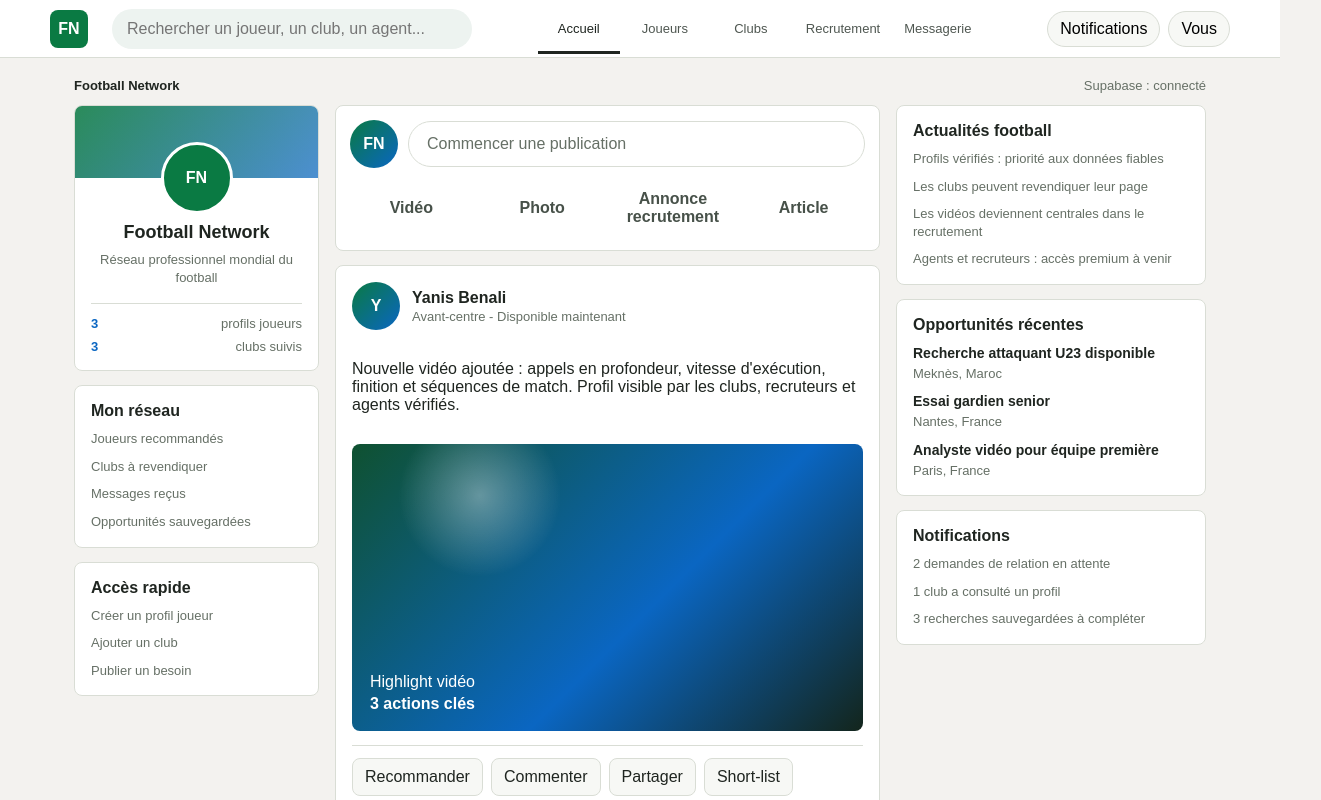
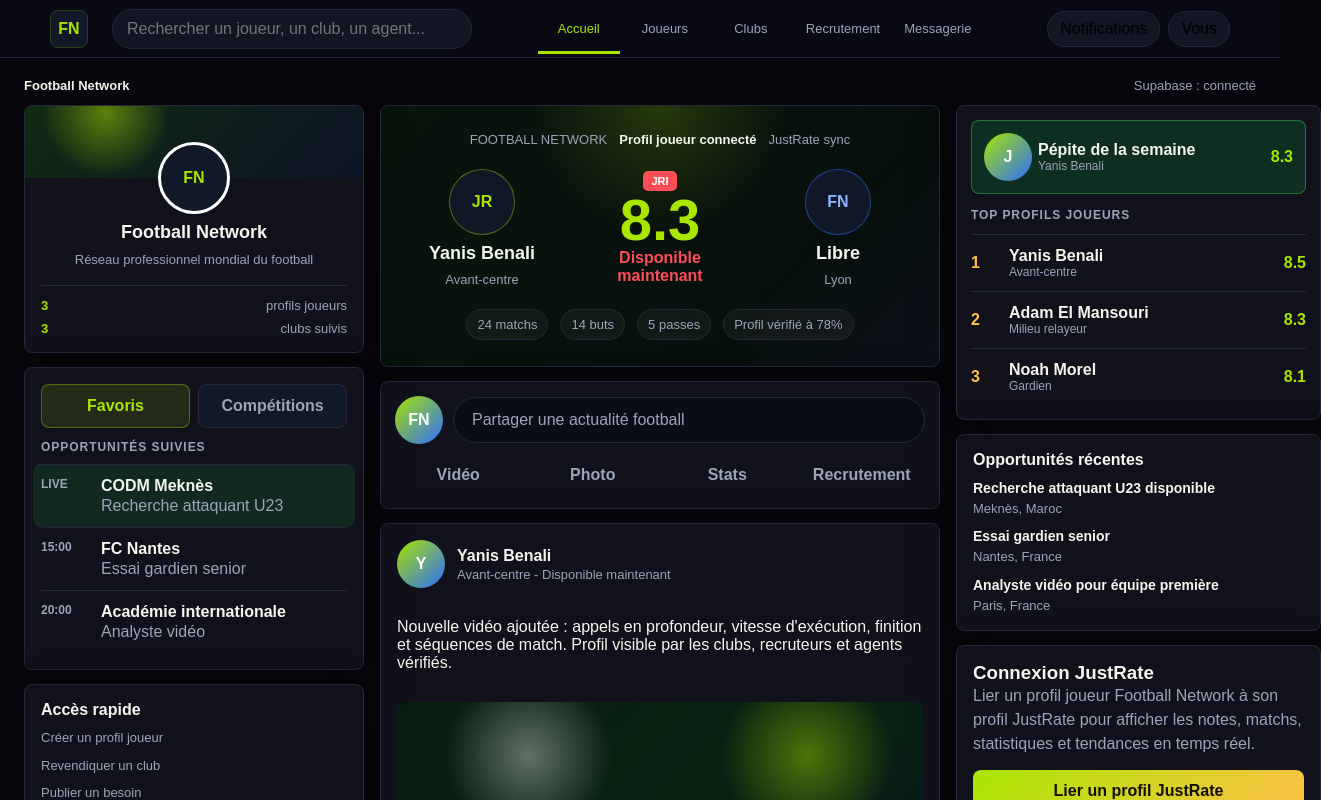
Before and after one commit to KANDOUSSI-Mohamed/football-network, a Next.js app: page / in a window 1280 px wide. Shown: the top 800 px of the page, 1321 px wide, since content can reach past the window. Built offline with nearby package versions, Linux system fonts and the light colour scheme; no server answers; the database is empty.

Commit message:
Align homepage design with JustRate visual system

```diff
--- a/src/app/globals.css
+++ b/src/app/globals.css
@@ -1,14 +1,15 @@
 :root {
-  --bg: #f3f2ef;
-  --surface: #ffffff;
-  --surface-muted: #f7f8f5;
-  --ink: #1f2520;
-  --muted: #667066;
-  --line: #d9ddd5;
-  --accent: #0a7a43;
-  --accent-strong: #07572f;
-  --blue: #0a66c2;
-  --gold: #c58b19;
+  --bg: #07070d;
+  --surface: #10111b;
+  --surface-muted: #151827;
+  --ink: #f4f7ee;
+  --muted: #9ba4b8;
+  --line: #24283a;
+  --accent: #a8e600;
+  --accent-strong: #65d46e;
+  --blue: #2d6cff;
+  --gold: #ffc247;
+  --danger: #ff4d57;
 }
 
 * {
@@ -42,7 +43,7 @@ select {
 
 .network-topbar {
   align-items: center;
-  background: var(--surface);
+  background: #080912;
   border-bottom: 1px solid var(--line);
   display: grid;
   gap: 14px;
@@ -56,9 +57,10 @@ select {
 
 .brand-mark {
   align-items: center;
-  background: var(--accent);
+  background: #111827;
+  border: 1px solid #274111;
   border-radius: 8px;
-  color: white;
+  color: var(--accent);
   display: flex;
   font-weight: 900;
   height: 38px;
@@ -67,9 +69,10 @@ select {
 }
 
 .global-search input {
-  background: #edf3f0;
-  border: 1px solid transparent;
+  background: #121522;
+  border: 1px solid #24283a;
   border-radius: 999px;
+  color: var(--ink);
   min-width: 0;
   padding: 10px 14px;
   width: 100%;
@@ -84,7 +87,7 @@ select {
 
 .top-nav a {
   border-bottom: 3px solid transparent;
-  color: #4f5751;
+  color: var(--muted);
   font-size: 13px;
   min-width: 82px;
   padding: 18px 10px 15px;
@@ -93,8 +96,8 @@ select {
 
 .top-nav a.active,
 .top-nav a:hover {
-  border-bottom-color: var(--ink);
-  color: var(--ink);
+  border-bottom-color: var(--accent);
+  color: var(--accent);
 }
 
 .top-actions {
@@ -103,7 +106,7 @@ select {
 }
 
 .top-actions button {
-  background: var(--surface-muted);
+  background: #121522;
   border: 1px solid var(--line);
   border-radius: 999px;
   cursor: pointer;
@@ -117,7 +120,7 @@ select {
 
 .main {
   margin: 0 auto;
-  max-width: 1180px;
+  max-width: 1500px;
   padding: 20px 24px 40px;
 }
 
@@ -138,7 +141,7 @@ select {
   align-items: start;
   display: grid;
   gap: 16px;
-  grid-template-columns: 245px minmax(0, 1fr) 310px;
+  grid-template-columns: 340px minmax(560px, 1fr) 365px;
 }
 
 .left-rail,
@@ -157,7 +160,9 @@ select {
 .profile-widget,
 .side-widget,
 .composer-card,
-.feed-card {
+.feed-card,
+.jr-panel,
+.jr-score-card {
   background: var(--surface);
   border: 1px solid var(--line);
   border-radius: 8px;
@@ -166,8 +171,8 @@ select {
 
 .profile-cover {
   background:
-    linear-gradient(135deg, rgba(10, 122, 67, 0.85), rgba(10, 102, 194, 0.72)),
-    linear-gradient(45deg, #dfe8d8, #ffffff);
+    radial-gradient(circle at 24% 10%, rgba(168, 230, 0, 0.48), transparent 24%),
+    linear-gradient(135deg, #102b12, #0c1325);
   height: 72px;
 }
 
@@ -180,10 +185,11 @@ select {
 
 .profile-photo {
   align-items: center;
-  background: var(--accent);
+  background: #111827;
+  border-color: #1d2438;
   border: 3px solid white;
   border-radius: 50%;
-  color: white;
+  color: var(--accent);
   display: flex;
   font-weight: 900;
   height: 72px;
@@ -225,7 +231,7 @@ select {
 }
 
 .profile-stats strong {
-  color: var(--blue);
+  color: var(--accent);
 }
 
 .side-widget {
@@ -273,7 +279,7 @@ select {
 }
 
 .composer-line button {
-  background: white;
+  background: #0b0d16;
   border: 1px solid var(--line);
   border-radius: 999px;
   color: var(--muted);
@@ -292,14 +298,14 @@ select {
   background: transparent;
   border: 0;
   border-radius: 8px;
-  color: #475149;
+  color: var(--muted);
   cursor: pointer;
   font-weight: 700;
   padding: 10px 8px;
 }
 
 .composer-actions button:hover {
-  background: var(--surface-muted);
+  background: #171a29;
 }
 
 .feed-card {
@@ -313,12 +319,282 @@ select {
   aspect-ratio: 16 / 9;
   background:
     radial-gradient(circle at 25% 18%, rgba(255, 255, 255, 0.36), transparent 18%),
-    linear-gradient(135deg, #0f5130, #0a66c2 58%, #13251c);
+    radial-gradient(circle at 78% 18%, rgba(168, 230, 0, 0.42), transparent 18%),
+    linear-gradient(135deg, #071d10, #062311 58%, #09101c);
   border-radius: 8px;
   color: white;
   display: flex;
   overflow: hidden;
   padding: 18px;
+}
+
+.jr-layout {
+  color: var(--ink);
+}
+
+.jr-panel,
+.jr-score-card {
+  box-shadow: 0 20px 50px rgba(0, 0, 0, 0.25);
+}
+
+.widget-tabs {
+  display: grid;
+  gap: 8px;
+  grid-template-columns: 1fr 1fr;
+  margin-bottom: 12px;
+}
+
+.widget-tabs button {
+  background: #111827;
+  border: 1px solid var(--line);
+  border-radius: 8px;
+  color: var(--muted);
+  cursor: pointer;
+  font-weight: 800;
+  padding: 12px 8px;
+}
+
+.widget-tabs button.active {
+  background: rgba(168, 230, 0, 0.12);
+  border-color: rgba(168, 230, 0, 0.35);
+  color: var(--accent);
+}
+
+.match-list-widget {
+  padding: 16px;
+}
+
+.match-list-widget h3 {
+  color: var(--muted);
+  font-size: 12px;
+  letter-spacing: 0.08em;
+  margin: 0 0 10px;
+  text-transform: uppercase;
+}
+
+.mini-match {
+  border-top: 1px solid var(--line);
+  display: grid;
+  gap: 2px;
+  grid-template-columns: 58px 1fr;
+  padding: 12px 0;
+}
+
+.mini-match span {
+  color: var(--muted);
+  font-size: 12px;
+  font-weight: 800;
+}
+
+.mini-match strong {
+  color: var(--ink);
+}
+
+.mini-match em {
+  color: var(--muted);
+  font-style: normal;
+  grid-column: 2;
+}
+
+.mini-match.active {
+  background: rgba(16, 80, 42, 0.38);
+  border-radius: 8px;
+  margin: 0 -8px;
+  padding: 12px 8px;
+}
+
+.jr-score-card {
+  background:
+    radial-gradient(circle at 50% 0%, rgba(168, 230, 0, 0.18), transparent 34%),
+    linear-gradient(135deg, #07150d, #07100d 70%, #0d111b);
+  display: grid;
+  gap: 22px;
+  min-height: 245px;
+  padding: 26px;
+}
+
+.score-meta,
+.score-details {
+  align-items: center;
+  color: var(--muted);
+  display: flex;
+  flex-wrap: wrap;
+  font-size: 13px;
+  gap: 12px;
+  justify-content: center;
+}
+
+.score-meta strong {
+  color: var(--ink);
+}
+
+.score-board {
+  align-items: center;
+  display: grid;
+  gap: 18px;
+  grid-template-columns: 1fr 170px 1fr;
+}
+
+.team-side {
+  align-items: center;
+  display: grid;
+  gap: 8px;
+  justify-items: center;
+  text-align: center;
+}
+
+.team-side strong {
+  font-size: 18px;
+}
+
+.team-side span {
+  color: var(--muted);
+  font-size: 13px;
+}
+
+.club-badge {
+  align-items: center;
+  background: #101827;
+  border: 1px solid rgba(168, 230, 0, 0.42);
+  border-radius: 50%;
+  color: var(--accent);
+  display: flex;
+  font-weight: 900;
+  height: 66px;
+  justify-content: center;
+  width: 66px;
+}
+
+.club-badge.alt {
+  border-color: rgba(45, 108, 255, 0.52);
+  color: #8db6ff;
+}
+
+.main-score {
+  display: grid;
+  justify-items: center;
+  text-align: center;
+}
+
+.main-score span {
+  background: var(--danger);
+  border-radius: 5px;
+  color: white;
+  font-size: 11px;
+  font-weight: 900;
+  padding: 4px 8px;
+}
+
+.main-score strong {
+  color: var(--accent);
+  font-size: 58px;
+  line-height: 1;
+}
+
+.main-score em {
+  color: var(--danger);
+  font-style: normal;
+  font-weight: 800;
+}
+
+.score-details span {
+  background: rgba(255, 255, 255, 0.04);
+  border: 1px solid var(--line);
+  border-radius: 999px;
+  padding: 7px 10px;
+}
+
+.talent-card {
+  align-items: center;
+  background: rgba(12, 96, 46, 0.38);
+  border: 1px solid rgba(67, 214, 98, 0.42);
+  border-radius: 8px;
+  display: grid;
+  gap: 10px;
+  grid-template-columns: 44px 1fr auto;
+  margin-bottom: 14px;
+  padding: 12px;
+}
+
+.talent-card span,
+.rank-row em {
+  color: var(--muted);
+  display: block;
+  font-style: normal;
+  font-size: 12px;
+}
+
+.talent-card b,
+.rank-row b {
+  color: var(--accent);
+}
+
+.ranking-widget {
+  padding: 14px;
+}
+
+.ranking-widget h3 {
+  color: var(--muted);
+  font-size: 12px;
+  letter-spacing: 0.08em;
+  margin: 12px 0;
+  text-transform: uppercase;
+}
+
+.rank-row {
+  align-items: center;
+  border-top: 1px solid var(--line);
+  display: grid;
+  gap: 10px;
+  grid-template-columns: 28px 1fr auto;
+  padding: 12px 0;
+}
+
+.rank-row > span {
+  color: var(--gold);
+  font-weight: 900;
+}
+
+.job-strip {
+  display: flex;
+  flex-wrap: wrap;
+  gap: 8px;
+}
+
+.job-strip span {
+  background: rgba(168, 230, 0, 0.1);
+  border: 1px solid rgba(168, 230, 0, 0.24);
+  border-radius: 999px;
+  color: var(--accent);
+  font-size: 12px;
+  font-weight: 800;
+  padding: 7px 10px;
+}
+
+.justrate-sync {
+  padding: 16px;
+}
+
+.justrate-sync h3,
+.justrate-sync p {
+  margin: 0;
+}
+
+.justrate-sync p {
+  color: var(--muted);
+  line-height: 1.5;
+}
+
+.justrate-sync button {
+  background: linear-gradient(135deg, var(--accent), var(--gold));
+  border: 0;
+  border-radius: 8px;
+  color: #141000;
+  cursor: pointer;
+  font-weight: 900;
+  margin-top: 14px;
+  padding: 12px 14px;
+  width: 100%;
 }
 
 .football-media div {
@@ -715,6 +991,10 @@ select {
     grid-template-columns: 1fr;
   }
 
+  .score-board {
+    grid-template-columns: 1fr;
+  }
+
   .left-rail {
     position: static;
   }
--- a/src/app/page.tsx
+++ b/src/app/page.tsx
@@ -7,9 +7,9 @@ export default async function Home() {
 
   return (
     <AppShell active="overview">
-      <div className="social-layout">
+      <div className="social-layout jr-layout">
         <aside className="left-rail">
-          <section className="profile-widget">
+          <section className="jr-panel profile-widget">
             <div className="profile-cover" />
             <div className="profile-body">
               <div className="profile-photo">FN</div>
@@ -28,37 +28,83 @@ export default async function Home() {
             </div>
           </section>
 
-          <section className="side-widget">
-            <h3>Mon réseau</h3>
-            <a href="/players">Joueurs recommandés</a>
-            <a href="/clubs">Clubs à revendiquer</a>
-            <a href="/messages">Messages reçus</a>
-            <a href="/opportunities">Opportunités sauvegardées</a>
+          <section className="jr-panel match-list-widget">
+            <div className="widget-tabs">
+              <button className="active">Favoris</button>
+              <button>Compétitions</button>
+            </div>
+            <h3>Opportunités suivies</h3>
+            <div className="mini-match active">
+              <span>LIVE</span>
+              <strong>CODM Meknès</strong>
+              <em>Recherche attaquant U23</em>
+            </div>
+            <div className="mini-match">
+              <span>15:00</span>
+              <strong>FC Nantes</strong>
+              <em>Essai gardien senior</em>
+            </div>
+            <div className="mini-match">
+              <span>20:00</span>
+              <strong>Académie internationale</strong>
+              <em>Analyste vidéo</em>
+            </div>
           </section>
 
-          <section className="side-widget compact">
+          <section className="jr-panel side-widget compact">
             <h3>Accès rapide</h3>
             <a href="/players">Créer un profil joueur</a>
-            <a href="/clubs">Ajouter un club</a>
+            <a href="/clubs">Revendiquer un club</a>
             <a href="/opportunities">Publier un besoin</a>
           </section>
         </aside>
 
         <section className="center-feed">
-          <article className="composer-card">
+          <article className="jr-score-card">
+            <div className="score-meta">
+              <span>FOOTBALL NETWORK</span>
+              <strong>Profil joueur connecté</strong>
+              <span>JustRate sync</span>
+            </div>
+            <div className="score-board">
+              <div className="team-side">
+                <div className="club-badge">JR</div>
+                <strong>{featuredPlayer?.name ?? "Joueur à suivre"}</strong>
+                <span>{featuredPlayer?.position ?? "Profil joueur"}</span>
+              </div>
+              <div className="main-score">
+                <span>JRI</span>
+                <strong>8.3</strong>
+                <em>{featuredPlayer?.status ?? "Disponible"}</em>
+              </div>
+              <div className="team-side">
+                <div className="club-badge alt">FN</div>
+                <strong>{featuredPlayer?.club ?? "Club à renseigner"}</strong>
+                <span>{featuredPlayer?.city ?? "Marché mondial"}</span>
+              </div>
+            </div>
+            <div className="score-details">
+              <span>{featuredPlayer?.stats.matches ?? 0} matchs</span>
+              <span>{featuredPlayer?.stats.goals ?? 0} buts</span>
+              <span>{featuredPlayer?.stats.assists ?? 0} passes</span>
+              <span>Profil vérifié à {featuredPlayer?.completion ?? 0}%</span>
+            </div>
+          </article>
+
+          <article className="composer-card jr-panel">
             <div className="composer-line">
               <div className="avatar">FN</div>
-              <button>Commencer une publication</button>
+              <button>Partager une actualité football</button>
             </div>
             <div className="composer-actions">
               <button>Vidéo</button>
               <button>Photo</button>
-              <button>Annonce recrutement</button>
-              <button>Article</button>
+              <button>Stats</button>
+              <button>Recrutement</button>
             </div>
           </article>
 
-          <article className="feed-card">
+          <article className="feed-card jr-panel">
             <div className="post-author">
               <div className="avatar">{featuredPlayer?.name.charAt(0) ?? "J"}</div>
               <div>
@@ -77,7 +123,7 @@ export default async function Home() {
             <div className="football-media">
               <div>
                 <span>Highlight vidéo</span>
-                <strong>3 actions clés</strong>
+                <strong>Actions clés + stats JustRate</strong>
               </div>
             </div>
             <div className="post-actions">
@@ -88,7 +134,7 @@ export default async function Home() {
             </div>
           </article>
 
-          <article className="feed-card">
+          <article className="feed-card jr-panel">
             <div className="post-author">
               <div className="avatar">C</div>
               <div>
@@ -109,15 +155,29 @@ export default async function Home() {
         </section>
 
         <aside className="right-rail">
-          <section className="side-widget news-widget">
-            <h3>Actualités football</h3>
-            <a href="/">Profils vérifiés : priorité aux données fiables</a>
-            <a href="/">Les clubs peuvent revendiquer leur page</a>
-            <a href="/">Les vidéos deviennent centrales dans le recrutement</a>
-            <a href="/">Agents et recruteurs : accès premium à venir</a>
+          <section className="jr-panel ranking-widget">
+            <div className="talent-card">
+              <div className="avatar">J</div>
+              <div>
+                <strong>Pépite de la semaine</strong>
+                <span>{featuredPlayer?.name ?? "Profil joueur"}</span>
+              </div>
+              <b>8.3</b>
+            </div>
+            <h3>Top profils joueurs</h3>
+            {players.slice(0, 3).map((player, index) => (
+              <div className="rank-row" key={player.id}>
+                <span>{index + 1}</span>
+                <div>
+                  <strong>{player.name}</strong>
+                  <em>{player.position}</em>
+                </div>
+                <b>{(8.5 - index * 0.18).toFixed(1)}</b>
+              </div>
+            ))}
           </section>
 
-          <section className="side-widget">
+          <section className="jr-panel side-widget">
             <h3>Opportunités récentes</h3>
             {opportunities.slice(0, 3).map((opportunity) => (
               <a href="/opportunities" key={opportunity.id}>
@@ -129,11 +189,13 @@ export default async function Home() {
             ))}
           </section>
 
-          <section className="side-widget">
-            <h3>Notifications</h3>
-            <span>2 demandes de relation en attente</span>
-            <span>1 club a consulté un profil</span>
-            <span>3 recherches sauvegardées à compléter</span>
+          <section className="jr-panel justrate-sync">
+            <h3>Connexion JustRate</h3>
+            <p>
+              Lier un profil joueur Football Network à son profil JustRate pour
+              afficher les notes, matchs, statistiques et tendances en temps réel.
+            </p>
+            <button>Lier un profil JustRate</button>
           </section>
         </aside>
       </div>
```
